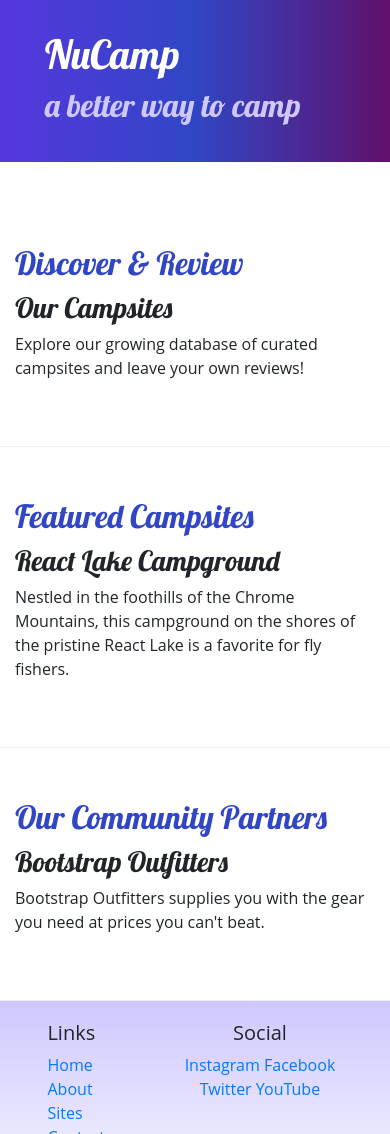
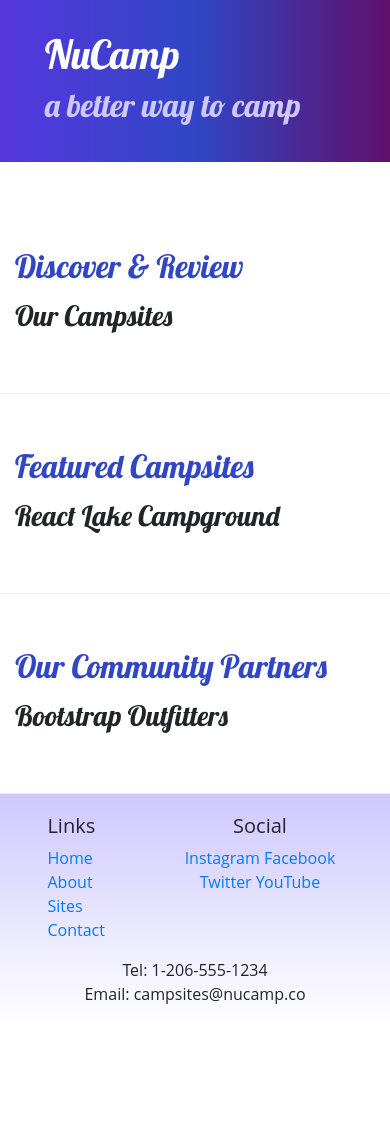
Before and after one commit to prettyleka/nucampsite_Bootstrap, a website: page index.html in a window 390 px wide. Shown: the top 1134 px of the page. After the commit the page ends 1026 px from the top, so only its background shows below. Drawn offline with nearby package versions, Linux system fonts and the light colour scheme.

Commit message:
upd in index and aboutus

```diff
--- a/index.html
+++ b/index.html
@@ -7,7 +7,7 @@
     <meta name="viewport" content="width=device-width, initial-scale=1" />
 
     <!-- Bootstrap CSS -->
-    <link rel="stylesheet" href="https://cdn.jsdelivr.net/npm/bootstrap@4.6.2/dist/css/bootstrap.min.css" />
+    <link rel="stylesheet" href="https://cdn.jsdelivr.net/npm/bootstrap@4.6.2/dist/css/bootstrap.css" />
     <link rel="stylesheet" href="https://fonts.googleapis.com/css?family=Lobster" />
     <link rel="stylesheet" href="css/styles.css" />
     <title>NuCamp: A Better Way To Camp</title>
@@ -32,8 +32,7 @@
             </div>
             <div class="col">
                 <h3>Our Campsites</h3>
-                <p>Explore our growing database of curated campsites and leave your
-                    own reviews!</p>
+                <p class="d-none d-sm-block">Explore our growing database of curated campsites and leave your own reviews!</p>
             </div>
          </div>
 
@@ -43,8 +42,7 @@
             </div>
             <div class="col">
                 <h3>React Lake Campground</h3>
-                <p>Nestled in the foothills of the Chrome Mountains, this campground on the
-                     shores of the pristine React Lake is a favorite for fly fishers.</p>
+                <p class="d-none d-sm-block">Nestled in the foothills of the Chrome Mountains, this campground on the shores of the pristine React Lake is a favorite for fly fishers.</p>
             </div>
         </div>
 
@@ -54,8 +52,7 @@
             </div>
             <div class="col">
                 <h3>Bootstrap Outfitters</h3>
-                <p>Bootstrap Outfitters supplies you with the gear you need at prices you
-                    can't beat.</p>
+                <p class="d-none d-sm-block">Bootstrap Outfitters supplies you with the gear you need at prices you сan't beat.</p>
             </div>
         </div>
     </div>
```
Also changed, not shown: aboutus.html (+5 -10 lines).
